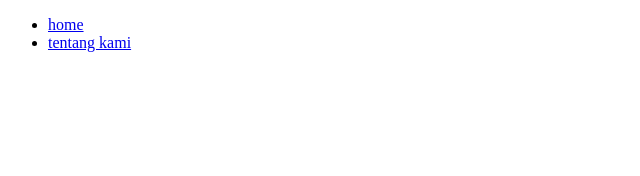
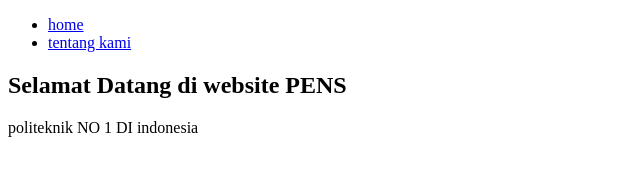
Before and after one commit to rizkycahyaz/percobaan_dan_latiahan_pertemuan_ke2, a plain HTML site: page index.html in a window 1280 px wide. Shown: the whole page, without its empty margins (0-640 px from the left). Drawn offline with Linux system fonts and the light colour scheme.

Commit message:
percobaan 2

```diff
--- a/index.html
+++ b/index.html
@@ -13,5 +13,10 @@
             <li><a href="tentang.kami">tentang kami</a></li>
         </ul>
     </nav>
+
+    <header>
+        <h2>Selamat Datang di website PENS</h2>
+        <P>politeknik NO 1 DI indonesia</P>
+    </header>
 </body>
 </html>
```
